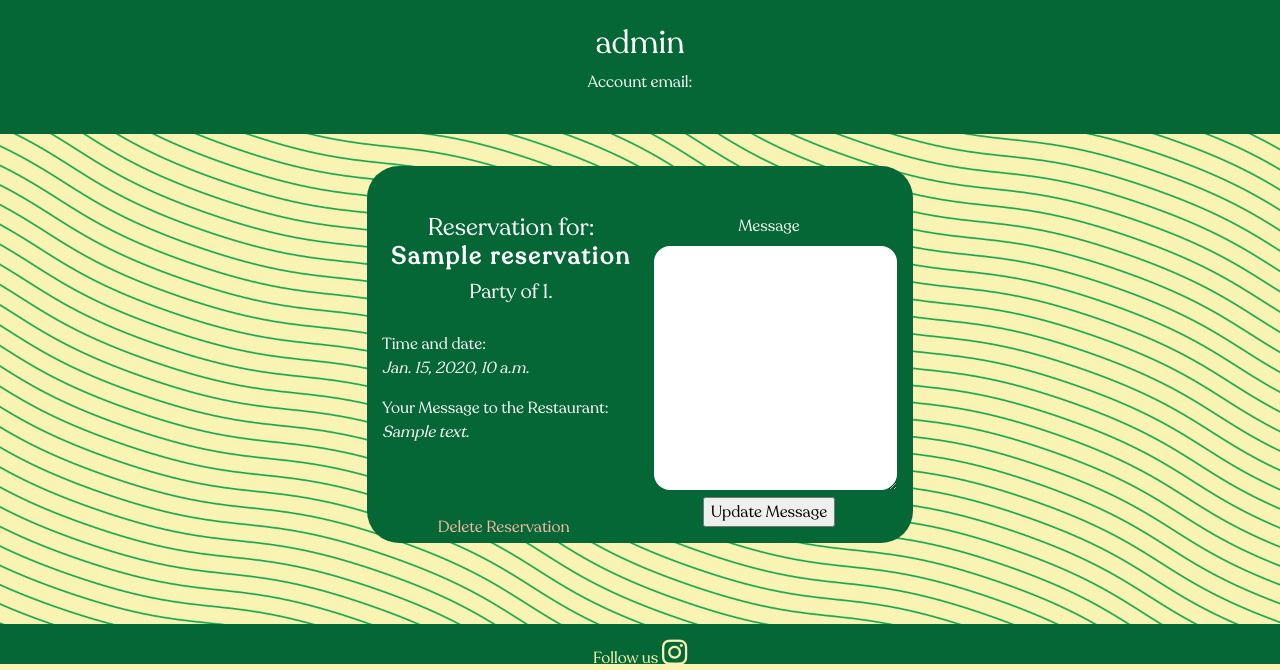
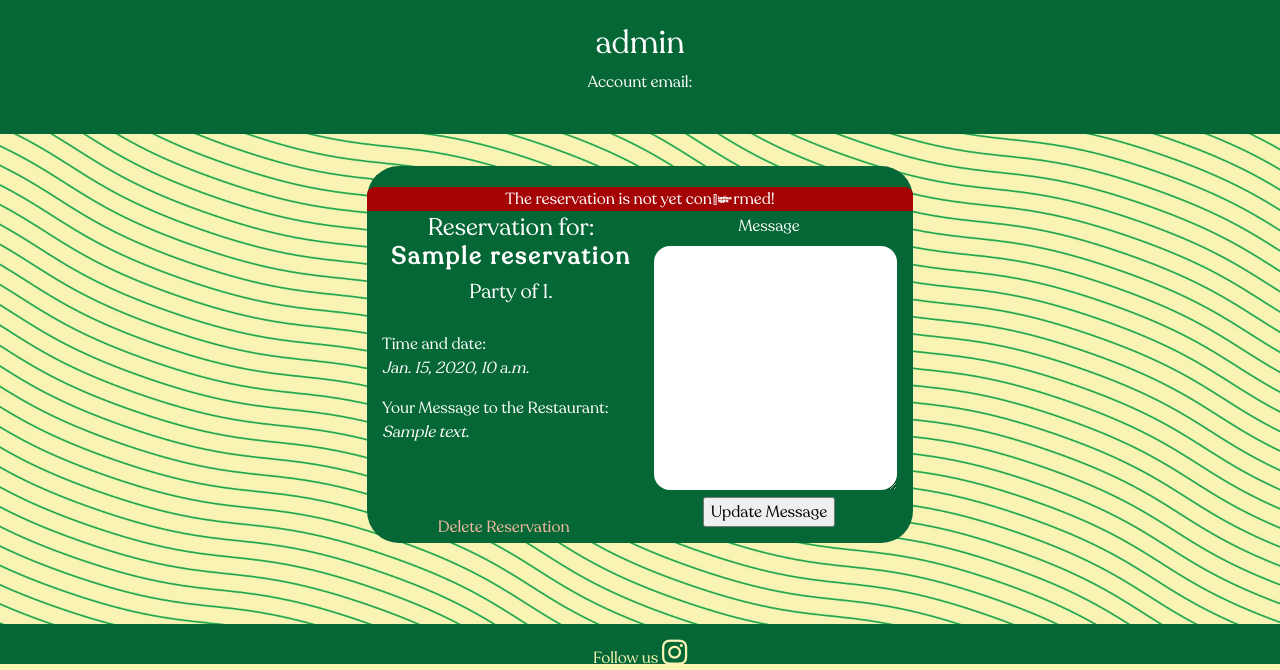
Before and after one commit to Code-Institute-Submissions/fabianlien-OOO-IceCream_AugResub, a Django app: page /profile/ in a window 1280 px wide. Shown: the part 136-806 px from the top of the page. Run offline with Django 3.2, Linux system fonts and the light colour scheme; a user stored in the database is signed in; data comes from the database, SQL or seed files in the repository; tables that the repository leaves empty hold one stand-in row (values such as "Sample post"); some libraries are stand-ins or nearby versions.

Commit message:
add reservation_status to mvc and create admin toggle function

```diff
--- a/BookingApp/models.py
+++ b/BookingApp/models.py
@@ -1,4 +1,3 @@
-import datetime
 from django.db import models
 from django.contrib.auth.models import User
 
--- a/WebApp/admin.py
+++ b/WebApp/admin.py
@@ -3,7 +3,6 @@ from .models import About, Flavour, MenuPDF, Contact, Nybro23Text, Nybro23Image
 from django_summernote.admin import SummernoteModelAdmin
 
 
-# Register your models here.
 @admin.register(Flavour)
 class AdminFlavour(admin.ModelAdmin):
 
--- /dev/null
+++ b/package.json
@@ -0,0 +1,5 @@
+{
+  "dependencies": {
+    "@googlemaps/js-api-loader": "^1.14.2"
+  }
+}
--- a/static/css/styles.css
+++ b/static/css/styles.css
@@ -542,8 +542,15 @@ nav .active a {
 }
 
 #collapse-booking iframe {
-    height: 620px;
+    height: 500px;
     border: none;
+}
+
+#contact-us {
+    margin-top: 2em;
+    color: rgb(5 103 53);
+    text-transform: uppercase;
+    font-size: 180%;
 }
 
 #contact-cards-nybro23 {
@@ -630,6 +637,11 @@ form {
     margin: 2em auto;
 }
 
+.not-confirmed {
+    width: 100%;
+    background-color: rgb(165, 4, 4);
+}
+
 .profile-card h4 {
     padding-top: 2em;
 }
@@ -664,7 +676,7 @@ form {
     top: 0;
     right: 1.5em;
     text-decoration: none;
-    margin-top: 1em;
+    margin-top: 2em;
     margin-left: 10%;
     text-align: left;
     color: rgb(248 186 166)
@@ -674,11 +686,18 @@ form {
     color: red;
 }
 
-
-
 @media screen and (min-width: 993px) {
     .profile-card {
         border-radius: 2em;
+    }
+
+    .not-confirmed {
+        position: absolute;
+        top: 1.3em;
+        border-top-left-radius: 0.5em;
+        border-top-right-radius: 0.5em;
+        left: 0;
+        background-color: rgb(165, 4, 4);
     }
 
     .res-info-container h5 {
--- a/templates/base.html
+++ b/templates/base.html
@@ -13,6 +13,8 @@
     <link rel="stylesheet" href="https://cdnjs.cloudflare.com/ajax/libs/font-awesome/5.15.4/css/all.min.css">
     <link rel="stylesheet" href="{% static 'css/styles.css' %}">
     <script src="https://polyfill.io/v3/polyfill.min.js?features=default"></script>
+    <script async src="https://maps.googleapis.com/maps/api/js?key=AIzaSyDHrwP6L0Tvexuz2ZMaAPfoZmKSsfjnaHM&callback=initMap">
+    </script>
     <title>OOO Ice Cream</title>
 </head>
 
--- a/templates/booking.html
+++ b/templates/booking.html
@@ -13,7 +13,7 @@
     <title>Nybrogatan 23 Booking</title>
 </head>
 
-<body>
+<body id="booking-body">
     <div class="container">
         <div class="row">
             <div class="col-md-8 offset-md-2">
@@ -25,7 +25,7 @@
             </div>
         </div>
     </div>
-    <div id="booking-body">
+    <div>
         <div id="res-form-container">
             <form id="res-form" method="POST">
                 {% csrf_token %}
--- a/templates/nybrogatan23.html
+++ b/templates/nybrogatan23.html
@@ -95,13 +95,12 @@
     </div>
   </div>
   <div id="nybro-23-contact-us" class="row">
-    <div class="col-12">
-      <h3>Contact Us:</h3>
+    <div class="col">
+      <h3 id="contact-us">Contact Us:</h3>
     </div>
   </div>
     <div class="row">
       {% for contact in contacts %}
-      <div class="contact-container col-12">
         {% if forloop.counter|divisibleby:2 %}
         <div class="card-body col-12 card-green m-none contact-card">
         {% else %}
--- a/templates/profile.html
+++ b/templates/profile.html
@@ -2,7 +2,7 @@
 {% load crispy_forms_tags %}
 {% block main_content %}
 
-<div class="main-container animated-background" >
+<div class="main-container animated-background">
     {% if user.is_authenticated %}
     <div class="profile-banner">
         <br>
@@ -14,6 +14,12 @@
         {% if reservations  %}
         {% for reservation in reservations %}
         <div class="profile-card col-lg-5 col-xxl-3">
+            <div class="row">
+                <div class="col">
+                    {% if reservation.reservation_status == 1 %}<div>The reservation has been
+                        confirmed!</div>{% else %}<div class="not-confirmed">The reservation is not yet confirmed!</div>{% endif %}
+                </div>
+            </div>
             <div class="row no-gutters">
                 <div class="col-lg-6 res-info-container">
                     <h4>Reservation for:<br><strong>{{ reservation }}</strong></h4>
@@ -23,9 +29,9 @@
                 </div>
                 <div class="col-lg-6 res-form-container">
                     <form method="POST" action="{% url 'edit_reservation' reservation.pk %}">
-                        {% csrf_token %}
-                        {{ form | crispy }}
-                        <input type="submit" value="Update Message" id="update-msg" />
+                    {% csrf_token %}
+                    {{ form | crispy }}
+                    <input type="submit" value="Update Message" id="update-msg" />
                     </form>
                 </div>
             </div>
```
Also changed, not shown: BookingApp/admin.py (+17 -2 lines), package-lock.json (added).
